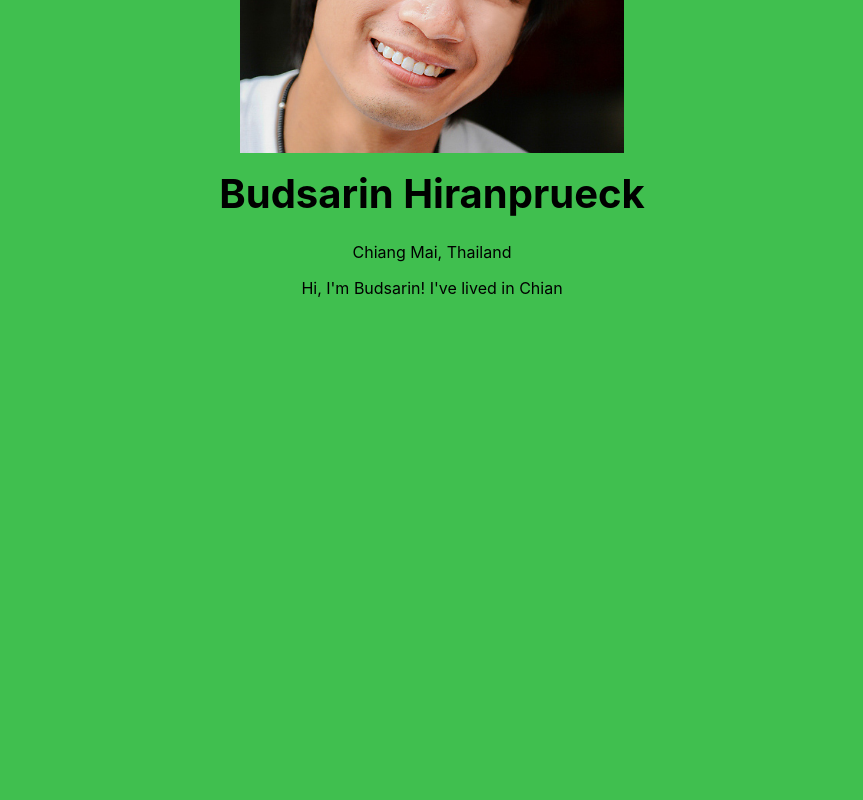
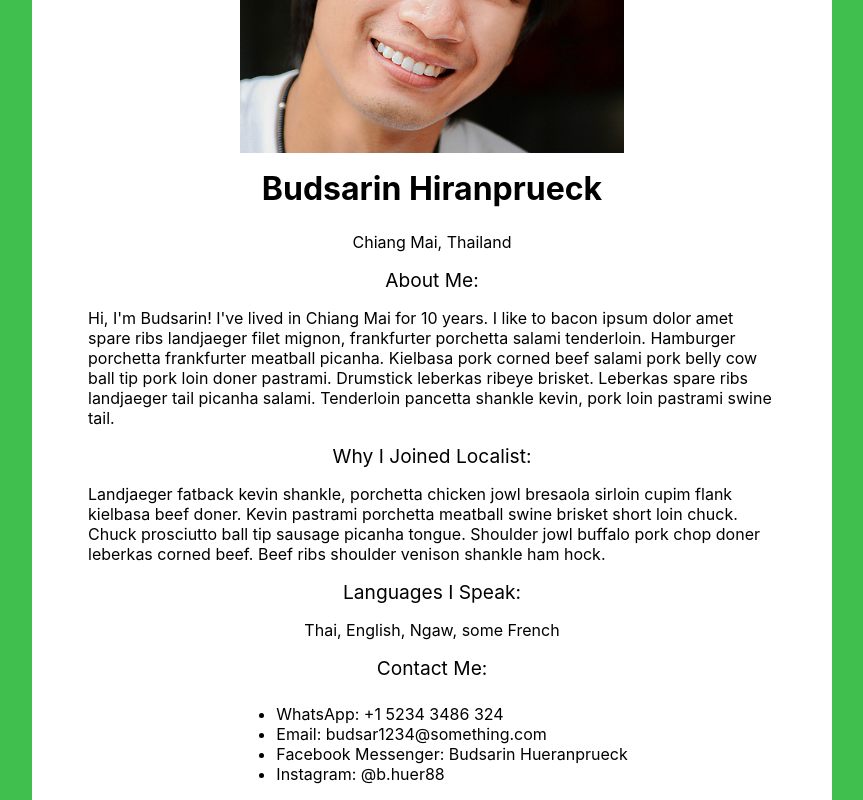
Before and after one commit to TobiasNorton/localist, a React (Create React App) app: page / in a window 1280 px wide. Shown: the part 283-1083 px from the top of the page, without its empty margins (208-1071 px from the left). Before the commit the page ends 800 px from the top, so only its background shows below. Built offline with nearby package versions, Linux system fonts and the light colour scheme.

Commit message:
About me, Contact, Why Joined added to their profile

```diff
--- a/public/index.html
+++ b/public/index.html
@@ -1,15 +1,15 @@
 <!DOCTYPE html>
 <html lang="en">
   <head>
-    <meta charset="utf-8">
-    <link rel="shortcut icon" href="%PUBLIC_URL%/favicon.ico">
-    <meta name="viewport" content="width=device-width, initial-scale=1, shrink-to-fit=no">
-    <meta name="theme-color" content="#000000">
+    <meta charset="utf-8" />
+    <link rel="shortcut icon" href="%PUBLIC_URL%/favicon.ico" />
+    <meta name="viewport" content="width=device-width, initial-scale=1, shrink-to-fit=no" />
+    <meta name="theme-color" content="#000000" />
     <!--
       manifest.json provides metadata used when your web app is added to the
       homescreen on Android. See https://developers.google.com/web/fundamentals/web-app-manifest/
     -->
-    <link rel="manifest" href="%PUBLIC_URL%/manifest.json">
+    <link rel="manifest" href="%PUBLIC_URL%/manifest.json" />
     <!--
       Notice the use of %PUBLIC_URL% in the tags above.
       It will be replaced with the URL of the `public` folder during the build.
@@ -19,12 +19,10 @@
       work correctly both with client-side routing and a non-root public URL.
       Learn how to configure a non-root public URL by running `npm run build`.
     -->
-    <title>React App</title>
+    <title>Localist</title>
   </head>
   <body>
-    <noscript>
-      You need to enable JavaScript to run this app.
-    </noscript>
+    <noscript> You need to enable JavaScript to run this app. </noscript>
     <div id="root"></div>
     <!--
       This HTML file is a template.
--- a/src/MatchedProfile.js
+++ b/src/MatchedProfile.js
@@ -12,10 +12,36 @@ class MatchedProfile extends Component {
           </div>
         </nav>
         <section className="their-profile">
-          <img src="./BudsarinCropped.jpg" className="profile-pic" alt="Budsarin" />
-          <h3 className="profile-name">Budsarin Hiranprueck</h3>
-          <p className="from">Chiang Mai, Thailand</p>
-          <p>Hi, I'm Budsarin! I've lived in Chian</p>
+          <div className="left">
+            <img src="./BudsarinCropped.jpg" className="profile-pic" alt="Budsarin" />
+            <h3 className="profile-name">Budsarin Hiranprueck</h3>
+            <p className="from">Chiang Mai, Thailand</p>
+            <p className="category">About Me:</p>
+            <p>
+              Hi, I'm Budsarin! I've lived in Chiang Mai for 10 years. I like to bacon ipsum dolor
+              amet spare ribs landjaeger filet mignon, frankfurter porchetta salami tenderloin.
+              Hamburger porchetta frankfurter meatball picanha. Kielbasa pork corned beef salami
+              pork belly cow ball tip pork loin doner pastrami. Drumstick leberkas ribeye brisket.
+              Leberkas spare ribs landjaeger tail picanha salami. Tenderloin pancetta shankle kevin,
+              pork loin pastrami swine tail.
+            </p>
+            <p className="category">Why I Joined Localist:</p>
+            <p>
+              Landjaeger fatback kevin shankle, porchetta chicken jowl bresaola sirloin cupim flank
+              kielbasa beef doner. Kevin pastrami porchetta meatball swine brisket short loin chuck.
+              Chuck prosciutto ball tip sausage picanha tongue. Shoulder jowl buffalo pork chop
+              doner leberkas corned beef. Beef ribs shoulder venison shankle ham hock.
+            </p>
+            <p className="category">Languages I Speak:</p>
+            <p>Thai, English, Ngaw, some French</p>
+            <p className="category">Contact Me:</p>
+            <ul>
+              <li>WhatsApp: +1 5234 3486 324</li>
+              <li>Email: budsar1234@something.com</li>
+              <li>Facebook Messenger: Budsarin Hueranprueck</li>
+              <li>Instagram: @b.huer88</li>
+            </ul>
+          </div>
         </section>
       </>
     )
--- a/src/index.css
+++ b/src/index.css
@@ -122,9 +122,23 @@ button {
 
 .their-profile {
   display: flex;
+  justify-content: center;
+  /* background-color: white; */
+}
+
+.their-profile .left {
+  display: flex;
   flex-direction: column;
   align-items: center;
-  /* background-color: white; */
+  background-color: white;
+  max-width: 50rem;
+}
+
+.their-profile .right {
+}
+
+.category {
+  font-size: 1.2rem;
 }
 
 .profile-pic {
@@ -132,7 +146,7 @@ button {
 }
 
 .profile-name {
-  font-size: 2.5rem;
+  font-size: 2rem;
   color: black;
   text-align: center;
   margin: 1rem;
@@ -140,4 +154,5 @@ button {
 
 .their-profile p {
   margin: 0.5rem;
+  padding: 0 3rem 0 3rem;
 }
```
